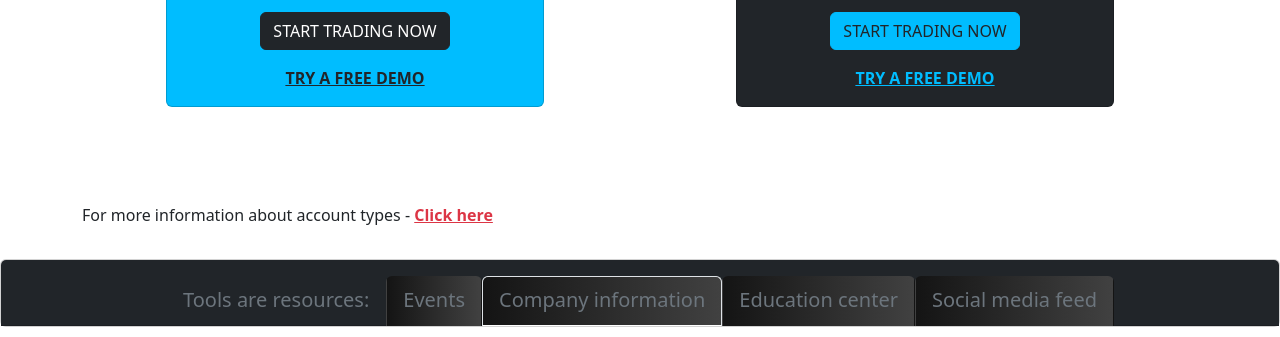
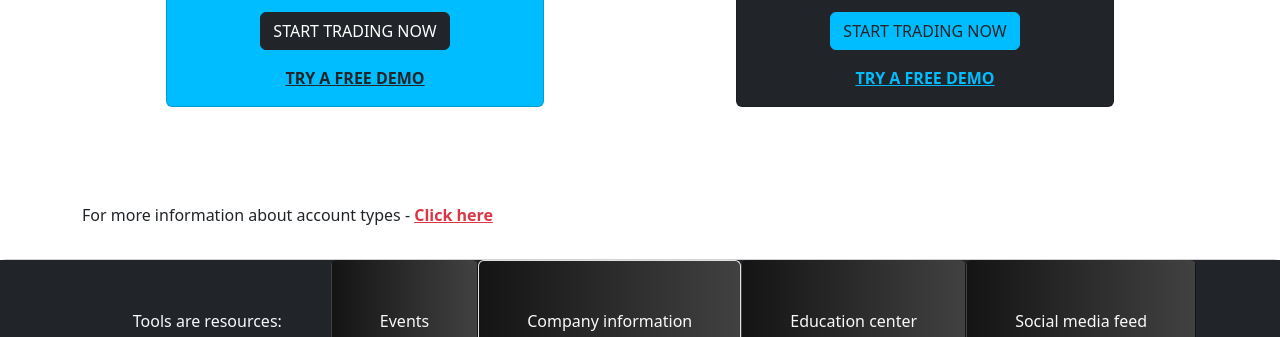
Before and after one commit to agorakis/Responsive-Page-Html-Bootstrap, a website: page index.html in a window 1280 px wide. Shown: the part 3226-3563 px from the top of the page. Drawn offline with nearby package versions, Linux system fonts and the light colour scheme.

Commit message:
Fix Footer Menu

```diff
--- a/index.html
+++ b/index.html
@@ -531,23 +531,24 @@
 
 <!-- Footer -->
 <section class="pt-3">
-  <div class="card text-center">
-    <div class="card-header bg-dark pt-3">
+  <div class="card">
+    <div class="card-header bg-dark p-0">
       <ul class="nav nav-tabs card-header-tabs bg-dark justify-content-center">
+
         <li class="nav-item">
-          <a class="nav-link disabled text-secondary fs-5">Tools are resources:</a>
+          <a class="nav-link position-absolute-bottom-0 p-5 text-light">Tools are resources:</a>
         </li>
         <li class="nav-item">
-          <a class="nav-link text-secondary fs-5" style=" height:50px;  background-image: linear-gradient(to right, rgb(20, 20, 20) , rgb(65, 65, 65));" href="#">Events</a>
+          <a class="nav-link position-absolute-bottom-0 p-5 text-light" style=" height:130px; background-image: linear-gradient(to right, rgb(20, 20, 20) , rgb(65, 65, 65));" href="#">Events</a>
         </li>
         <li class="nav-item">
-          <a class="nav-link text-secondary fs-5 active" aria-current="true" style=" height:50px;  background-image: linear-gradient(to right, rgb(20, 20, 20) , rgb(65, 65, 65));" href="#">Company information</a>
+          <a class="nav-link position-absolute-bottom-0 p-5 text-light active" aria-current="true" style=" height:130px;  background-image: linear-gradient(to right, rgb(20, 20, 20) , rgb(65, 65, 65));" href="#">Company information</a>
         </li>
         <li class="nav-item">
-          <a class="nav-link text-secondary fs-5" style=" height:50px;  background-image: linear-gradient(to right, rgb(20, 20, 20) , rgb(65, 65, 65));" href="#">Education center</a>
+          <a class="nav-link position-absolute-bottom-0 p-5 text-light" style=" height:130px;  background-image: linear-gradient(to right, rgb(20, 20, 20) , rgb(65, 65, 65));" href="#">Education center</a>
         </li>
         <li class="nav-item">
-          <a class="nav-link text-secondary fs-5" style=" height:50px;  background-image: linear-gradient(to right, rgb(20, 20, 20) , rgb(65, 65, 65));" href="#">Social media feed</a>
+          <a class="nav-link position-absolute-bottom-0 p-5 text-light" style=" height:130px;  background-image: linear-gradient(to right, rgb(20, 20, 20) , rgb(65, 65, 65));" href="#">Social media feed</a>
         </li>
       </ul>
     </div>
```
